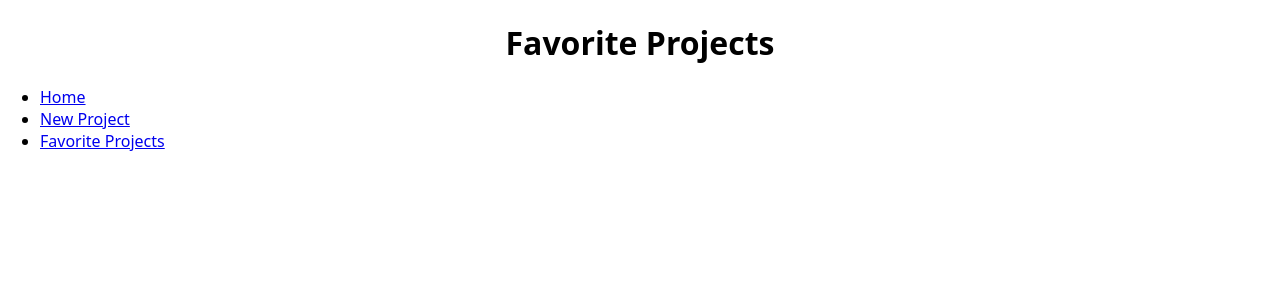
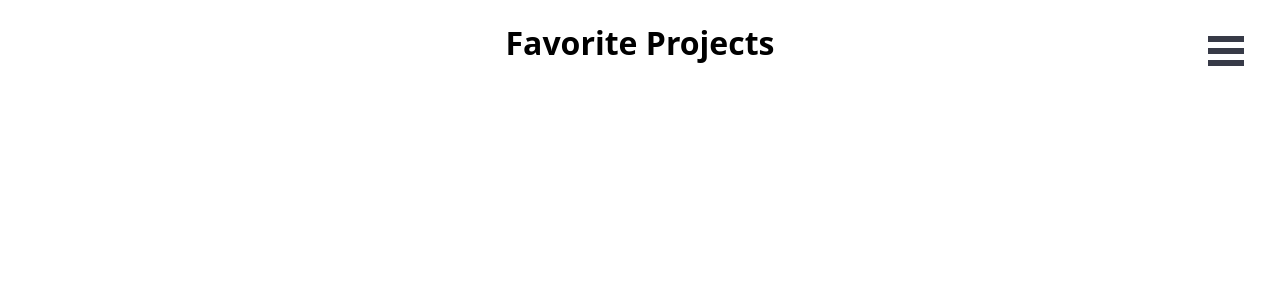
Before and after one commit to jana-scheidemann/DIY-App, a Next.js app: page /projects/favorites in a window 1280 px wide. Shown: the top 300 px of the page. Built offline with nearby package versions, Linux system fonts and the light colour scheme.

Commit message:
Add burger menu component

```diff
--- a/components/Navigation.js
+++ b/components/Navigation.js
@@ -1,18 +1,31 @@
 import Link from "next/link";
+import Image from "next/image";
+import { slide as Menu } from "react-burger-menu";
+
 export default function Navigation() {
   return (
-    <nav>
-      <ul>
-        <li>
-          <Link href="/">Home</Link>
-        </li>
-        <li>
-          <Link href="/create">New Project</Link>
-        </li>
-        <li>
-          <Link href="/favorites">Favorite Projects</Link>
-        </li>
-      </ul>
-    </nav>
+    <Menu
+      right
+      width={"60%"}
+      customCrossIcon={
+        <Image
+          width="30"
+          height="30"
+          src="/icons/icon-cancel.svg"
+          alt="close navigation menu"
+        />
+      }
+      crossButtonClassName={"bm-cross-button"}
+    >
+      <Link href="/" className="menu-item">
+        Homepage
+      </Link>
+      <Link href="/create" className="menu-item">
+        Create Project
+      </Link>
+      <Link href="/projects/favorites" className="menu-item">
+        Favorite Projects
+      </Link>
+    </Menu>
   );
 }
--- a/package.json
+++ b/package.json
@@ -14,6 +14,7 @@
     "eslint-config-next": "13.4.8",
     "next": "13.4.8",
     "react": "18.2.0",
+    "react-burger-menu": "^3.0.9",
     "react-dom": "18.2.0",
     "styled-components": "^6.0.2",
     "uid": "^2.0.2"
--- a/pages/_app.js
+++ b/pages/_app.js
@@ -1,7 +1,8 @@
-import GlobalStyle from "../styles";
+import { uid } from "uid";
 import { useState } from "react";
 import { initialProjects } from "@/db/data";
-import { uid } from "uid";
+import GlobalStyle from "../styles";
+import Navigation from "../components/Navigation";
 
 export default function App({ Component, pageProps }) {
   const [projects, setProjects] = useState(initialProjects);
@@ -32,6 +33,13 @@ export default function App({ Component, pageProps }) {
 
   return (
     <>
+      <div className="App" id="outer-container">
+        <Navigation
+          onAddProject={handleAddProject}
+          pageWrapId={"page-wrap"}
+          outerContainerId={"outer-container"}
+        />
+        <div id="page-wrap">
           <GlobalStyle />
           <Component
             {...pageProps}
@@ -41,6 +49,8 @@ export default function App({ Component, pageProps }) {
             onToggleFavorite={handleToggleFavorite}
             onEditProject={handleEditProject}
           />
+        </div>
+      </div>
     </>
   );
 }
--- a/styles.js
+++ b/styles.js
@@ -11,4 +11,67 @@ export default createGlobalStyle`
     margin: 0;
     font-family: system-ui;
   }
+
+.bm-burger-button {
+  position: fixed;
+  width: 36px;
+  height: 30px;
+  right: 36px;
+  top: 36px;
+}
+
+.bm-burger-bars {
+  background: #373a47;
+}
+
+.bm-burger-bars-hover {
+  background: #373a47;
+}
+
+.bm-cross-button {
+  fill: #b8b7ad;
+  position: absolute;
+  width: 30px;
+  height: 30px;
+  right: 20px;
+  top: 20px;
+}
+
+.bm-cross {
+  background: #373a47;
+}
+
+.bm-menu-wrap {
+  position: fixed;
+  height: 100%;
+}
+
+.bm-menu {
+  background: #373a47;
+  padding: 2.5em 1.5em 0;
+  font-size: 1.15em;
+}
+
+.bm-item-list {
+  color: #b8b7ad;
+  padding: 0.8em;
+}
+
+.bm-overlay {
+  background: rgba(0, 0, 0, 0.3);
+}
+
+.bm-item {
+  display: inline-block;
+
+  color: #b8b7ad;
+  margin-bottom: 10px;
+  text-align: left;
+  text-decoration: none;
+  transition: color 0.2s;
+}
+
+.bm-item:hover {
+  color: #b8b7ad;
+}
 `;
```
Also changed, not shown: public/icons/icon-cancel.svg (added). Lines whose indentation alone changed are shown as unchanged.
